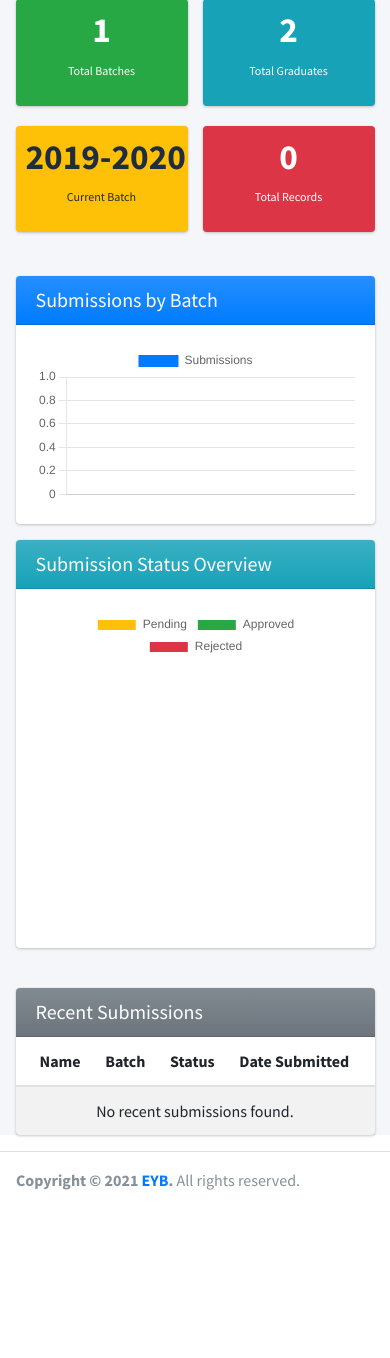
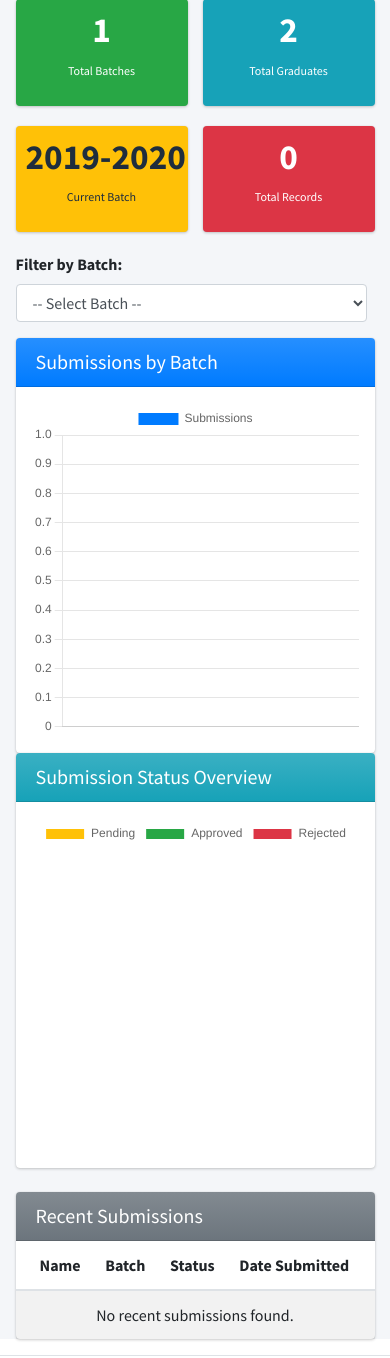
Before and after one commit to xxiimcha/eyearbook, a Django app: page /dashboard/ in a window 390 px wide. Shown: the part 159-1517 px from the top of the page. Before the commit the page ends 1349 px from the top, so only its background shows below. Run offline with Django 5.2, Linux system fonts and the light colour scheme; a user stored in the database is signed in; data comes from the database, SQL or seed files in the repository; data that the repository does not hold is empty; some libraries are stand-ins or nearby versions.

Commit message:
Dashboard enhanced

```diff
--- a/main/templates/main/dashboard.html
+++ b/main/templates/main/dashboard.html
@@ -61,30 +61,65 @@
   </div>
 </div>
 
+<!-- Batch Filter Form -->
+<form method="get" class="form-inline mb-3">
+  <label class="mr-2"><strong>Filter by Batch:</strong></label>
+  <select name="batch_id" class="form-control mr-2" onchange="this.form.submit()">
+    <option value="">-- Select Batch --</option>
+    {% for batch in batches %}
+      <option value="{{ batch.id }}" {% if batch.id == selected_batch_id %}selected{% endif %}>
+        {{ batch.from_year }} - {{ batch.to_year }} ({{ batch.batch_type }})
+      </option>
+    {% endfor %}
+  </select>
+</form>
+
 <!-- Chart Section -->
-<div class="row mt-4">
+<div class="row">
   <div class="col-md-6">
-    <div class="card">
+    <div class="card h-100">
       <div class="card-header bg-gradient-primary text-white">
         <h5 class="mb-0">Submissions by Batch</h5>
       </div>
-      <div class="card-body">
-        <canvas id="batchChart"></canvas>
+      <div class="card-body p-3" style="height: 350px;">
+        <div style="position: relative; height: 100%; width: 100%;">
+          <canvas id="batchChart"></canvas>
+        </div>
       </div>
     </div>
   </div>
 
   <div class="col-md-6">
-    <div class="card">
+    <div class="card h-100">
       <div class="card-header bg-gradient-info text-white">
         <h5 class="mb-0">Submission Status Overview</h5>
       </div>
-      <div class="card-body">
-        <canvas id="statusChart"></canvas>
+      <div class="card-body p-3" style="height: 350px;">
+        <div style="position: relative; height: 100%; width: 100%;">
+          <canvas id="statusChart"></canvas>
+        </div>
       </div>
     </div>
   </div>
 </div>
+
+<!-- Course Chart (Filtered Batch) -->
+{% if selected_batch_id %}
+<div class="row mt-4">
+  <div class="col-md-12">
+    <div class="card">
+      <div class="card-header bg-gradient-warning text-white">
+        <h5 class="mb-0">Graduates per Course (Selected Batch)</h5>
+      </div>
+      <div class="card-body p-3" style="height: 400px;">
+        <div style="position: relative; height: 100%; width: 100%;">
+          <canvas id="courseChart"></canvas>
+        </div>
+      </div>
+    </div>
+  </div>
+</div>
+{% endif %}
 
 <!-- Recent Submissions -->
 <div class="card mt-4">
@@ -106,7 +141,11 @@
         <tr>
           <td>{{ entry.graduate.full_name }}</td>
           <td>{{ entry.graduate.batch }}</td>
-          <td><span class="badge badge-{% if entry.status == 'pending' %}warning{% elif entry.status == 'approved' %}success{% else %}danger{% endif %}">{{ entry.status|title }}</span></td>
+          <td>
+            <span class="badge badge-{% if entry.status == 'pending' %}warning{% elif entry.status == 'approved' %}success{% else %}danger{% endif %}">
+              {{ entry.status|title }}
+            </span>
+          </td>
           <td>{{ entry.created_at|date:"M d, Y" }}</td>
         </tr>
         {% empty %}
@@ -131,7 +170,11 @@
       }]
     },
     options: {
-      responsive: true
+      responsive: true,
+      maintainAspectRatio: false,
+      scales: {
+        y: { beginAtZero: true }
+      }
     }
   });
 
@@ -145,8 +188,40 @@
       }]
     },
     options: {
-      responsive: true
+      responsive: true,
+      maintainAspectRatio: false
     }
   });
+
+  {% if selected_batch_id %}
+  const courseChart = new Chart(document.getElementById('courseChart'), {
+    type: 'bar',
+    data: {
+      labels: {{ course_labels|safe }},
+      datasets: [{
+        label: 'Graduates',
+        data: {{ course_counts|safe }},
+        backgroundColor: '#fd7e14'
+      }]
+    },
+    options: {
+      responsive: true,
+      maintainAspectRatio: false,
+      plugins: {
+        legend: { display: false }
+      },
+      scales: {
+        y: { beginAtZero: true }
+      }
+    }
+  });
+  {% endif %}
 </script>
+
+<style>
+  canvas {
+    max-height: 100%;
+    max-width: 100%;
+  }
+</style>
 {% endblock %}
--- a/main/views.py
+++ b/main/views.py
@@ -213,34 +213,48 @@
 
 @login_required
 def dashboard_view(request):
-    # Total counts
-    total_batches = Batch.objects.count()
+    selected_batch_id = request.GET.get('batch_id')
+    batches = Batch.objects.all().order_by('-to_year')
+
+    total_batches = batches.count()
     total_graduates = Graduate.objects.count()
     total_records = Yearbook.objects.count()
+    current_batch = f"{batches.first().from_year}-{batches.first().to_year}" if batches else "N/A"
 
-    # Get most recent batch
-    latest_batch = Batch.objects.order_by('-to_year').first()
-    current_batch = f"{latest_batch.from_year}-{latest_batch.to_year}" if latest_batch else "N/A"
-
-    # Recent submissions
     recent_submissions = Yearbook.objects.select_related('graduate').order_by('-id')[:5]
 
-    # Submissions per batch (bar chart)
+    # Batch summary for bar chart
     batch_data = (
         Yearbook.objects
         .values('graduate__batch__from_year', 'graduate__batch__to_year')
         .annotate(count=Count('id'))
         .order_by('graduate__batch__from_year')
     )
-
     batch_labels = [f"{b['graduate__batch__from_year']}-{b['graduate__batch__to_year']}" for b in batch_data]
     batch_counts = [b['count'] for b in batch_data]
 
-    # Status pie chart
-    status_labels = ['pending', 'approved', 'rejected']
+    # Course-wise breakdown
+    course_labels = []
+    course_counts = []
+
+    if selected_batch_id:
+        selected_batch = Batch.objects.get(id=selected_batch_id)
+        course_data = (
+            Graduate.objects
+            .filter(batch_id=selected_batch_id)
+            .values('course')
+            .annotate(count=Count('id'))
+            .order_by('course')
+        )
+        course_labels = [c['course'] for c in course_data]
+        course_counts = [c['count'] for c in course_data]
+    else:
+        selected_batch = None
+
     status_counts = [
-        Yearbook.objects.filter(status=label).count()
-        for label in status_labels
+        Yearbook.objects.filter(status="pending").count(),
+        Yearbook.objects.filter(status="approved").count(),
+        Yearbook.objects.filter(status="rejected").count()
     ]
 
     context = {
@@ -252,7 +266,12 @@
         "batch_labels": json.dumps(batch_labels),
         "batch_counts": json.dumps(batch_counts),
         "status_counts": json.dumps(status_counts),
+        "course_labels": json.dumps(course_labels),
+        "course_counts": json.dumps(course_counts),
+        "batches": batches,
+        "selected_batch_id": int(selected_batch_id) if selected_batch_id else None,
     }
+
     return render(request, 'main/dashboard.html', context)
 
 def configure(request):
```
